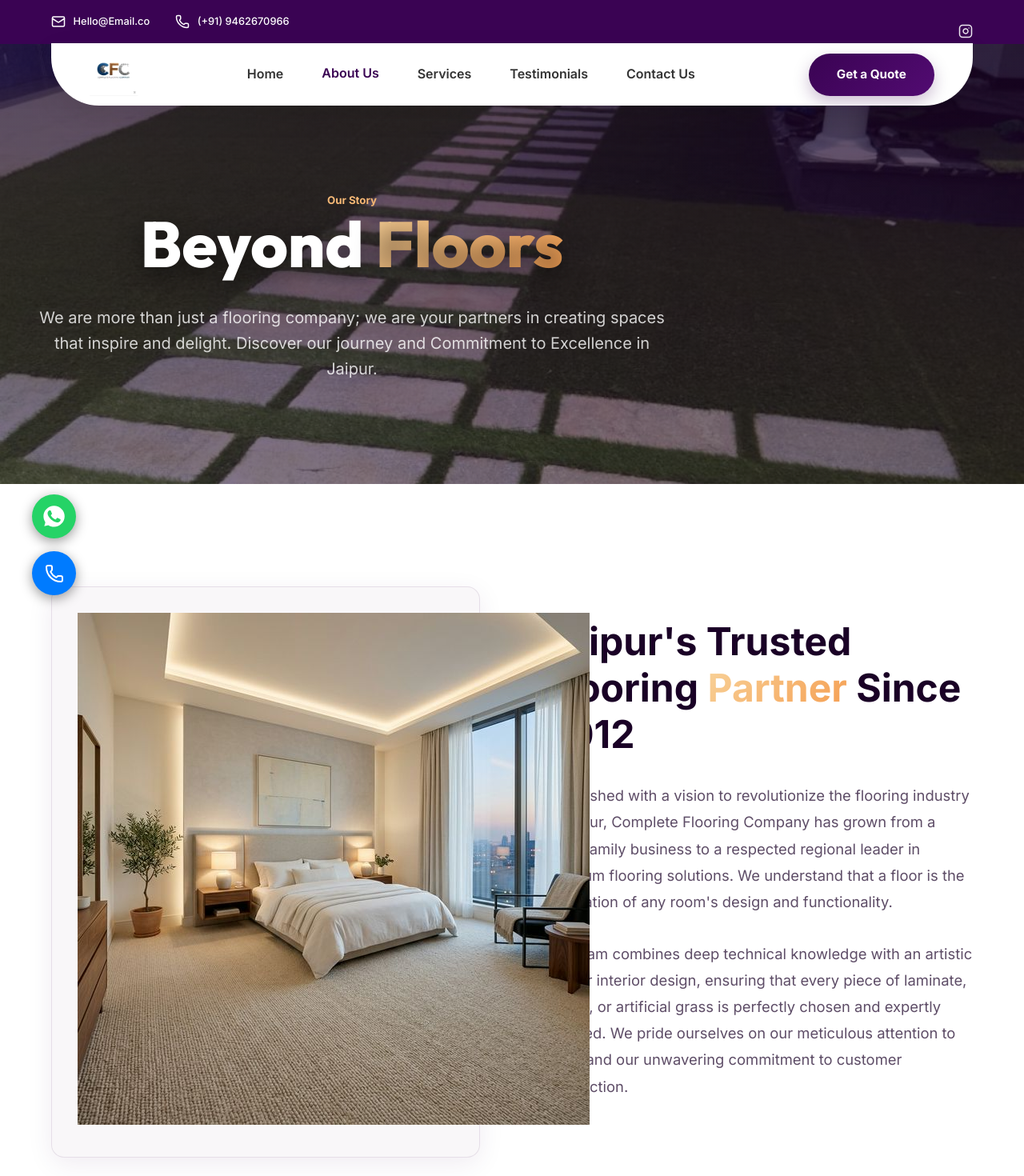
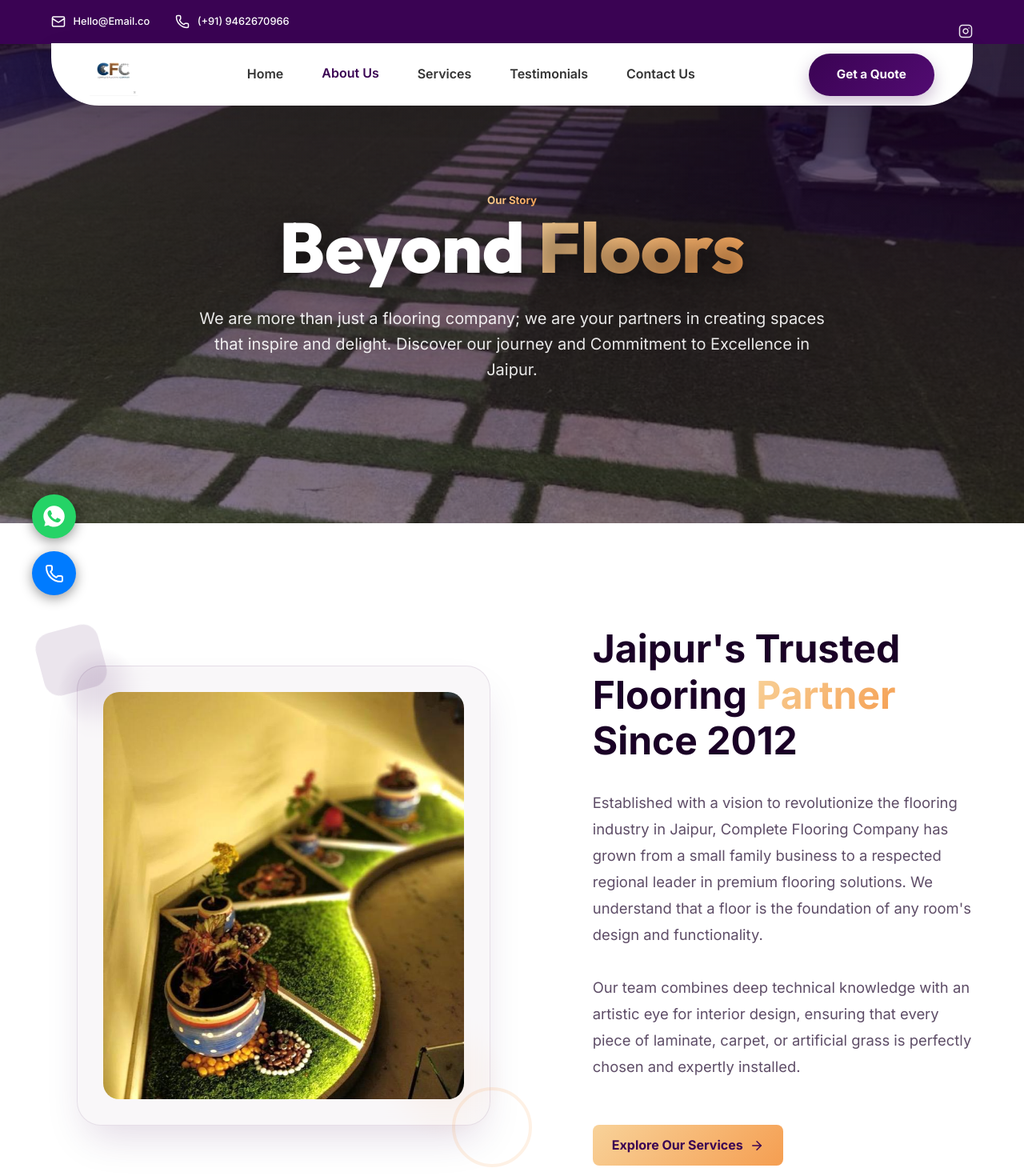
Before and after one commit to Eshbanoliver/complete-flooring-website-showcase, a React (Vite) app: page /about in a window 1280 px wide. Shown: the top 1470 px of the page at 80% size. Built offline with nearby package versions, Linux system fonts and the light colour scheme.

Commit message:
about paage about section

```diff
--- a/src/index.css
+++ b/src/index.css
@@ -122,18 +122,30 @@ h1, h2, h3, h4 {
   padding-top: 15rem;
   padding-bottom: 8rem;
   background: linear-gradient(rgba(26, 1, 38, 0.75), rgba(26, 1, 38, 0.55)), url('/images/page-hero.jpg') center/cover no-repeat;
+  display: flex;
+  align-items: center;
+  justify-content: center;
+}
+
+.hero-subpage .hero-text {
+  display: flex;
+  flex-direction: column;
+  align-items: center;
   text-align: center;
+  margin: 0 auto;
+  width: 100%;
 }
 
 .hero-subpage .hero-title {
-  font-size: clamp(3rem, 10vw, 5rem);
+  font-size: clamp(3rem, 10vw, 5.5rem);
   color: #ffffff;
+  margin-bottom: 1.5rem;
 }
 
 .hero-subpage .hero-description {
-  margin: 0 auto;
-  color: rgba(255, 255, 255, 0.8);
-  max-width: 800px;
+  color: rgba(255, 255, 255, 0.9);
+  max-width: 850px;
+  font-size: 1.25rem;
 }
 
 @media (max-width: 768px) {
--- a/src/pages/About.css
+++ b/src/pages/About.css
@@ -4,9 +4,80 @@
 
 .about-grid {
   display: grid;
-  grid-template-columns: repeat(auto-fit, minmax(350px, 1fr));
-  gap: 5rem;
+  grid-template-columns: 1.1fr 0.9fr; /* Fixed columns for better control */
+  gap: 6rem;
   align-items: center;
+}
+
+.about-image {
+  position: relative;
+  padding: 2rem;
+}
+
+.about-image .img-frame {
+  position: relative;
+  border-radius: 30px;
+  overflow: visible; /* To allow decorative elements to shine */
+  box-shadow: 0 25px 50px -12px rgba(58, 3, 83, 0.15);
+}
+
+.about-image .main-img {
+  width: 100%;
+  height: auto;
+  border-radius: 20px;
+  display: block;
+}
+
+/* Graphic elements */
+.about-image::before {
+  content: '';
+  position: absolute;
+  top: 0;
+  left: 0;
+  width: 120px;
+  height: 120px;
+  background: radial-gradient(circle, var(--theme-purple) 0%, transparent 60%);
+  opacity: 0.15;
+  border-radius: 50%;
+  z-index: -1;
+}
+
+.about-image::after {
+  content: '';
+  position: absolute;
+  bottom: 0;
+  right: 0;
+  width: 180px;
+  height: 180px;
+  background: radial-gradient(circle, var(--accent) 0%, transparent 60%);
+  opacity: 0.1;
+  border-radius: 50%;
+  z-index: -1;
+}
+
+.decorative-shape-tl {
+  position: absolute;
+  top: -15px;
+  left: -15px;
+  width: 80px;
+  height: 80px;
+  background-color: var(--theme-purple);
+  opacity: 0.1;
+  border-radius: 20px;
+  transform: rotate(-15deg);
+  z-index: 1;
+}
+
+.decorative-shape-br {
+  position: absolute;
+  bottom: -20px;
+  right: -20px;
+  width: 100px;
+  height: 100px;
+  border: 4px solid var(--accent);
+  opacity: 0.15;
+  border-radius: 50%;
+  z-index: 1;
 }
 
 .about-content .title {
@@ -22,8 +93,15 @@
   margin-bottom: 2rem;
 }
 
-@media (max-width: 768px) {
+@media (max-width: 992px) {
   .about-grid {
+    grid-template-columns: 1fr;
+    gap: 4rem;
     text-align: center;
   }
+
+  .about-image {
+    max-width: 600px;
+    margin: 0 auto;
+  }
 }
--- a/src/pages/About.jsx
+++ b/src/pages/About.jsx
@@ -1,5 +1,7 @@
 import React from 'react';
 import { motion } from 'framer-motion';
+import { Link } from 'react-router-dom';
+import { ArrowRight } from 'lucide-react';
 import MissionVision from '../components/MissionVision';
 import CoreValues from '../components/CoreValues';
 import WhyChooseUs from '../components/WhyChooseUs';
@@ -32,9 +34,11 @@ const About = () => {
             viewport={{ once: true }}
             className="about-image"
           >
+            <div className="decorative-shape-tl"></div>
             <div className="glass-card img-frame">
-              <img src="/images/carpet.png" alt="Flooring details" />
+              <img src="/images/about-showcase.jpg" alt="Indoor Artificial Grass showcase" className="main-img" />
             </div>
+            <div className="decorative-shape-br"></div>
           </motion.div>
 
           <motion.div
@@ -46,7 +50,11 @@ const About = () => {
           >
             <h2 className="title">Jaipur's Trusted Flooring <span className="gradient-text">Partner</span> Since 2012</h2>
             <p className="desc">Established with a vision to revolutionize the flooring industry in Jaipur, Complete Flooring Company has grown from a small family business to a respected regional leader in premium flooring solutions. We understand that a floor is the foundation of any room's design and functionality.</p>
-            <p className="desc">Our team combines deep technical knowledge with an artistic eye for interior design, ensuring that every piece of laminate, carpet, or artificial grass is perfectly chosen and expertly installed. We pride ourselves on our meticulous attention to detail and our unwavering commitment to customer satisfaction.</p>
+            <p className="desc">Our team combines deep technical knowledge with an artistic eye for interior design, ensuring that every piece of laminate, carpet, or artificial grass is perfectly chosen and expertly installed.</p>
+
+            <Link to="/services" className="btn-primary" style={{ marginTop: '1.5rem' }}>
+              Explore Our Services <ArrowRight size={18} />
+            </Link>
           </motion.div>
         </div>
       </section>
```
Also changed, not shown: public/images/about-showcase.jpg (added).
